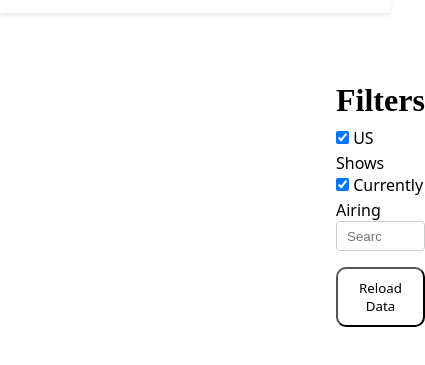
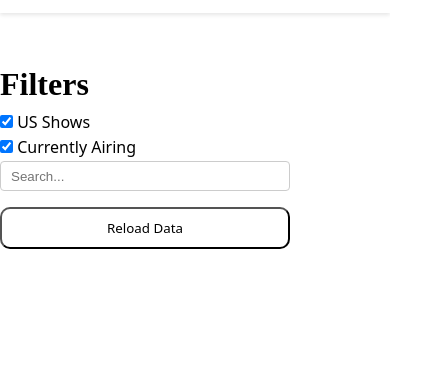
Before and after one commit to kjs054/TVShowMap, a plain HTML site: page index.html in a window 390 px wide. Shown: the part 59-424 px from the top of the page, 425 px wide, since content can reach past the window. Drawn offline with nearby package versions, Linux system fonts and the light colour scheme; no server answers.

Commit message:
media query for mobile support

```diff
--- a/styles.css
+++ b/styles.css
@@ -88,11 +88,6 @@ input[type="text"] {
 
 #container {
     text-align: center;
-}
-main {
-    display: flex;
-    justify-content: space-between;
-    padding: 1rem;
 }
 
 #bubble-chart-container {
@@ -202,3 +197,16 @@ header {
     font-size: 0.9rem;
     font-weight: bold;
 }
+
+@media only screen and (max-width: 768px) {
+    /* For mobile phones: */
+    .container {
+        display: block;
+        justify-content: unset;
+        align-items: unset;
+        flex: unset;
+    }
+    #bubble-chart-container {
+        height: unset;
+    }
+}
```
